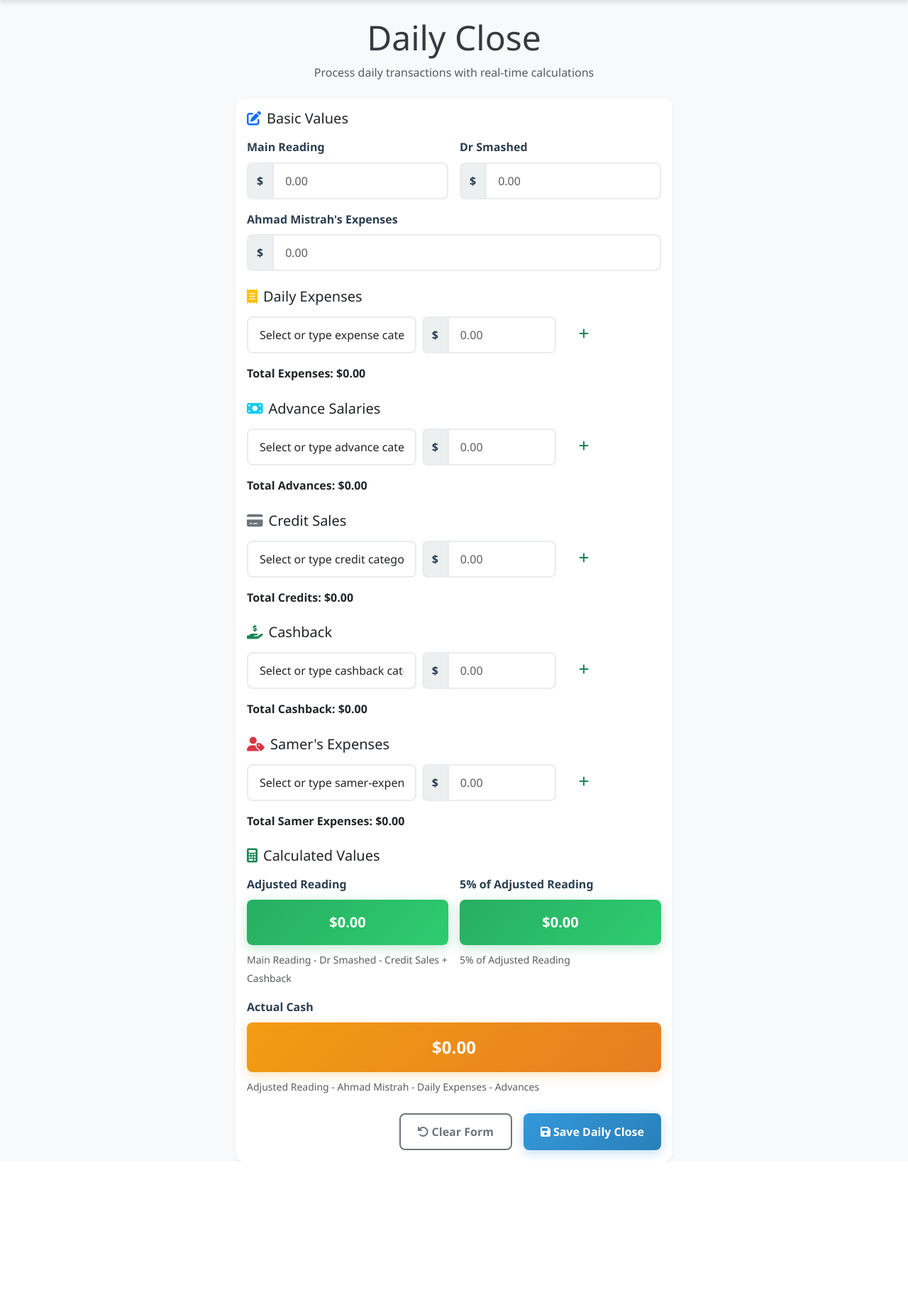
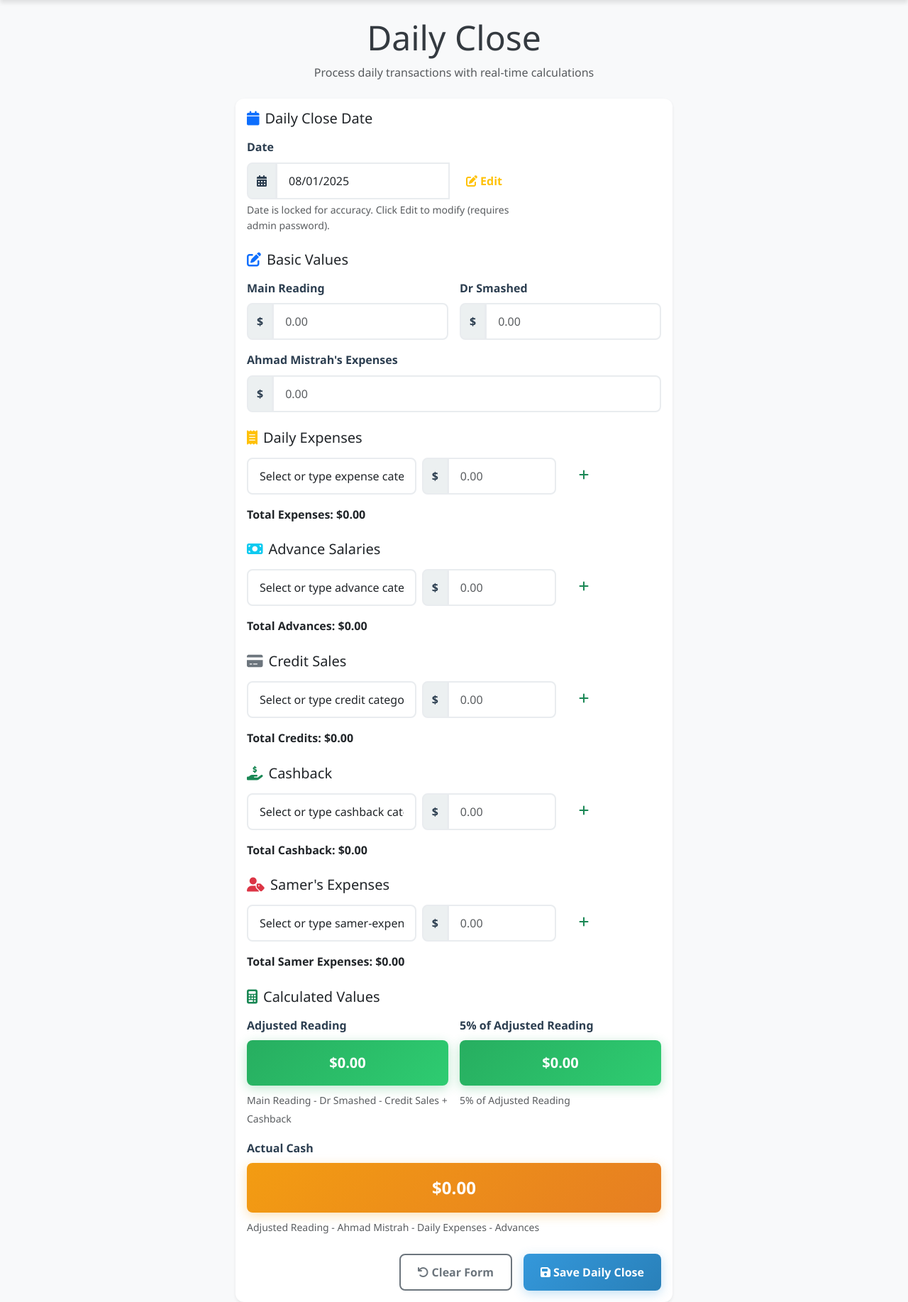
Before and after one commit to Mahmoud-ElNatour/DailyBizClose, a Flask app: page /daily-close in a window 1280 px wide. Shown: the part 71-1906 px from the top of the page at 71% size. Before the commit the page ends 1708 px from the top, so only its background shows below. Run offline with Flask 3, Linux system fonts and the light colour scheme; data that the repository does not hold is empty.

Commit message:
Add date selection and admin-protected editing to the daily close form
Implements date input with admin password modal and integrates close_date to DailyClose model and /api/daily-close endpoint.

Replit-Commit-Author: Agent
Replit-Commit-Session-Id: 3a99611e-6a08-4cd2-a981-060ab6e7452f
Replit-Commit-Checkpoint-Type: full_checkpoint
Replit-Commit-Screenshot-Url: https://storage.googleapis.com/screenshot-production-us-central1/1a2a2cd3-681e-4f5b-ab98-041b45239be2/3a99611e-6a08-4cd2-a981-060ab6e7452f/5CU5MZP

```diff
--- a/app.py
+++ b/app.py
@@ -156,8 +156,17 @@ def save_daily_close():
         # Log the received data for debugging
         app.logger.debug(f"Received daily close data: {data}")
 
+        # Parse close date
+        from datetime import datetime
+        close_date = None
+        if data.get('close_date'):
+            close_date = datetime.strptime(data.get('close_date'), '%Y-%m-%d').date()
+        else:
+            close_date = datetime.utcnow().date()
+
         # Create daily close record
         daily_close = DailyClose(
+            close_date=close_date,
             main_reading=data.get('main_reading', 0),
             dr_smashed=data.get('dr_smashed', 0),
             ahmad_expenses=data.get('ahmad_expenses', 0),
--- a/models.py
+++ b/models.py
@@ -106,6 +106,7 @@ class SamerExpenseTransaction(db.Model):
 class DailyClose(db.Model):
     """Model for storing daily close transactions"""
     id = db.Column(db.Integer, primary_key=True)
+    close_date = db.Column(db.Date, nullable=False, default=datetime.utcnow().date())
     date_created = db.Column(db.DateTime, default=datetime.utcnow)
 
     # Input fields
--- a/static/script.js
+++ b/static/script.js
@@ -17,6 +17,7 @@ const DailyCloseApp = {
         this.initializeFormHandlers();
         this.initializeExpenseCategories();
         this.initializeExpenseSections();
+        this.initializeDateHandling();
     },
 
     // Initialize dropdown functionality
@@ -332,33 +333,86 @@ const DailyCloseApp = {
         return data.inputs.mainReading > 0;
     },
 
-    // Simulate daily close submission (prepare for Flask backend)
-    simulateDailyCloseSubmission(data) {
-        // Simulate network delay
-        setTimeout(() => {
-            console.log('Daily close submitted (simulated):', data);
-            this.showStatusMessage('Daily close saved successfully!', 'success');
-        }, 1500);
+    // Submit daily close form
+    async submitDailyClose() {
+        try {
+            const closeDate = document.getElementById('closeDate')?.value;
 
-        // Future Flask integration point:
-        /*
-        fetch('/api/daily-close', {
-            method: 'POST',
-            headers: {
-                'Content-Type': 'application/json',
-            },
-            body: JSON.stringify(data)
-        })
-        .then(response => response.json())
-        .then(result => {
-            console.log('Daily close saved:', result);
-            this.showStatusMessage('Daily close saved successfully!', 'success');
-        })
-        .catch(error => {
-            console.error('Error saving daily close:', error);
+            // Collect basic inputs
+            const basicInputs = {
+                close_date: closeDate,
+                main_reading: parseFloat(document.getElementById('mainReading')?.value) || 0,
+                dr_smashed: parseFloat(document.getElementById('drSmashed')?.value) || 0,
+                ahmad_expenses: parseFloat(document.getElementById('ahmadExpenses')?.value) || 0
+            };
+
+            // Collect expense data
+            const expenses = this.collectSectionData('.expense-item', '.expense-category', '.expense-amount');
+            const advances = this.collectSectionData('.advance-item', '.advance-category', '.advance-amount');
+            const credits = this.collectSectionData('.credit-item', '.credit-category', '.credit-amount');
+            const cashbacks = this.collectSectionData('.cashback-item', '.cashback-category', '.cashback-amount');
+            const samer_expenses = this.collectSectionData('.samer-expense-item', '.samer-expense-category', '.samer-expense-amount');
+
+            // Calculate totals and calculated fields
+            const calculations = {
+                adjusted_reading: parseFloat(document.getElementById('adjustedReading')?.textContent.replace('$', '').replace(',', '')) || 0,
+                five_percent: parseFloat(document.getElementById('fivePercent')?.textContent.replace('$', '').replace(',', '')) || 0,
+                actual_cash: parseFloat(document.getElementById('actualCash')?.textContent.replace('$', '').replace(',', '')) || 0
+            };
+
+            const formData = {
+                ...basicInputs,
+                ...calculations,
+                expenses,
+                advances,
+                credits,
+                cashbacks,
+                samer_expenses
+            };
+
+            this.showStatusMessage('Saving daily close data...', 'info');
+
+            const response = await fetch('/api/daily-close', {
+                method: 'POST',
+                headers: {
+                    'Content-Type': 'application/json',
+                },
+                body: JSON.stringify(formData)
+            });
+
+            const data = await response.json();
+
+            if (response.ok && data.status === 'success') {
+                this.showStatusMessage('Daily close saved successfully', 'success');
+                this.clearDailyCloseForm();
+            } else {
+                this.showStatusMessage('Error saving daily close: ' + (data.message || 'Unknown error'), 'danger');
+            }
+        } catch (error) {
+            console.error('Error submitting daily close:', error);
             this.showStatusMessage('Error saving daily close', 'danger');
+        }
+    },
+
+    // Collect section data for submission
+    collectSectionData(itemSelector, categorySelector, amountSelector) {
+        const items = document.querySelectorAll(itemSelector);
+        const data = [];
+
+        items.forEach(item => {
+            const categorySelect = item.querySelector(categorySelector);
+            const amountInput = item.querySelector(amountSelector);
+
+            if (categorySelect && amountInput && categorySelect.value && amountInput.value) {
+                data.push({
+                    category_id: parseInt(categorySelect.value),
+                    amount: parseFloat(amountInput.value) || 0,
+                    description: ''
+                });
+            }
         });
-        */
+
+        return data;
     },
 
     // Clear the daily close form
@@ -368,6 +422,17 @@ const DailyCloseApp = {
         inputs.forEach(input => {
             input.value = '';
         });
+
+        // Reset date to today and lock it
+        const dateInput = document.getElementById('closeDate');
+        const editBtn = document.getElementById('editDateBtn');
+        if (dateInput && editBtn) {
+            const today = new Date().toISOString().split('T')[0];
+            dateInput.value = today;
+            dateInput.setAttribute('readonly', 'readonly');
+            editBtn.innerHTML = '<i class="fas fa-edit"></i> Edit';
+            editBtn.onclick = () => this.showAdminPasswordModal();
+        }
 
         // Clear all category selections
         const selects = document.querySelectorAll('#dailyCloseForm select');
@@ -783,6 +848,86 @@ const DailyCloseApp = {
                 this.calculateValues();
             }
         });
+    },
+
+    // Initialize date handling
+    initializeDateHandling() {
+        if (!document.getElementById('closeDate')) return;
+
+        // Set today's date
+        const today = new Date().toISOString().split('T')[0];
+        document.getElementById('closeDate').value = today;
+
+        // Add event listener for edit date button
+        const editDateBtn = document.getElementById('editDateBtn');
+        if (editDateBtn) {
+            editDateBtn.addEventListener('click', () => {
+                this.showAdminPasswordModal();
+            });
+        }
+
+        // Handle enter key in password field
+        const adminPasswordInput = document.getElementById('adminPassword');
+        if (adminPasswordInput) {
+            adminPasswordInput.addEventListener('keypress', (e) => {
+                if (e.key === 'Enter') {
+                    this.verifyAdminPassword();
+                }
+            });
+        }
+    },
+
+    // Show admin password modal
+    showAdminPasswordModal() {
+        const modal = new bootstrap.Modal(document.getElementById('adminPasswordModal'));
+        document.getElementById('adminPassword').value = '';
+        document.getElementById('passwordError').classList.add('d-none');
+        modal.show();
+
+        // Focus on password field when modal is shown
+        setTimeout(() => {
+            document.getElementById('adminPassword').focus();
+        }, 500);
+    },
+
+    // Verify admin password
+    verifyAdminPassword() {
+        const password = document.getElementById('adminPassword').value;
+        const adminPassword = 'admin123'; // This should be stored securely in production
+
+        if (password === adminPassword) {
+            // Correct password - unlock date field
+            const dateInput = document.getElementById('closeDate');
+            const editBtn = document.getElementById('editDateBtn');
+
+            dateInput.removeAttribute('readonly');
+            dateInput.focus();
+            editBtn.innerHTML = '<i class="fas fa-lock"></i> Lock';
+            editBtn.onclick = () => this.lockDateField();
+
+            // Hide modal
+            const modal = bootstrap.Modal.getInstance(document.getElementById('adminPasswordModal'));
+            modal.hide();
+
+            this.showStatusMessage('Date field unlocked for editing', 'success');
+        } else {
+            // Incorrect password
+            document.getElementById('passwordError').classList.remove('d-none');
+            document.getElementById('adminPassword').value = '';
+            document.getElementById('adminPassword').focus();
+        }
+    },
+
+    // Lock date field
+    lockDateField() {
+        const dateInput = document.getElementById('closeDate');
+        const editBtn = document.getElementById('editDateBtn');
+
+        dateInput.setAttribute('readonly', 'readonly');
+        editBtn.innerHTML = '<i class="fas fa-edit"></i> Edit';
+        editBtn.onclick = () => this.showAdminPasswordModal();
+
+        this.showStatusMessage('Date field locked', 'info');
     }
 };
 
--- a/templates/daily_close.html
+++ b/templates/daily_close.html
@@ -52,6 +52,29 @@
                 <div class="card shadow-sm">
                     <div class="card-body">
                         <form id="dailyCloseForm">
+                            <!-- Date Section -->
+                            <div class="mb-4">
+                                <h5 class="card-title mb-3">
+                                    <i class="fas fa-calendar me-2 text-primary"></i>Daily Close Date
+                                </h5>
+
+                                <div class="row g-3">
+                                    <div class="col-md-8">
+                                        <label for="closeDate" class="form-label">Date</label>
+                                        <div class="input-group">
+                                            <span class="input-group-text">
+                                                <i class="fas fa-calendar-alt"></i>
+                                            </span>
+                                            <input type="date" class="form-control" id="closeDate" readonly>
+                                            <button class="btn btn-outline-warning" type="button" id="editDateBtn" title="Edit Date (Admin Only)">
+                                                <i class="fas fa-edit"></i> Edit
+                                            </button>
+                                        </div>
+                                        <div class="form-text">Date is locked for accuracy. Click Edit to modify (requires admin password).</div>
+                                    </div>
+                                </div>
+                            </div>
+
                             <!-- Basic Input Fields Section -->
                             <div class="mb-4">
                                 <h5 class="card-title mb-3">
@@ -312,6 +335,36 @@
 
                 <!-- Status Message -->
                 <div id="statusMessage" class="mt-3" style="display: none;"></div>
+
+                <!-- Admin Password Modal -->
+                <div class="modal fade" id="adminPasswordModal" tabindex="-1" aria-labelledby="adminPasswordModalLabel" aria-hidden="true">
+                    <div class="modal-dialog">
+                        <div class="modal-content">
+                            <div class="modal-header">
+                                <h5 class="modal-title" id="adminPasswordModalLabel">
+                                    <i class="fas fa-key me-2"></i>Admin Authentication Required
+                                </h5>
+                                <button type="button" class="btn-close" data-bs-dismiss="modal" aria-label="Close"></button>
+                            </div>
+                            <div class="modal-body">
+                                <p>Please enter the admin password to edit the daily close date:</p>
+                                <div class="mb-3">
+                                    <label for="adminPassword" class="form-label">Admin Password</label>
+                                    <input type="password" class="form-control" id="adminPassword" placeholder="Enter admin password">
+                                </div>
+                                <div id="passwordError" class="alert alert-danger d-none">
+                                    <i class="fas fa-exclamation-triangle me-2"></i>Incorrect password. Please try again.
+                                </div>
+                            </div>
+                            <div class="modal-footer">
+                                <button type="button" class="btn btn-secondary" data-bs-dismiss="modal">Cancel</button>
+                                <button type="button" class="btn btn-primary" onclick="DailyCloseApp.verifyAdminPassword()">
+                                    <i class="fas fa-unlock me-2"></i>Unlock Date
+                                </button>
+                            </div>
+                        </div>
+                    </div>
+                </div>
             </div>
         </div>
     </main>
```
